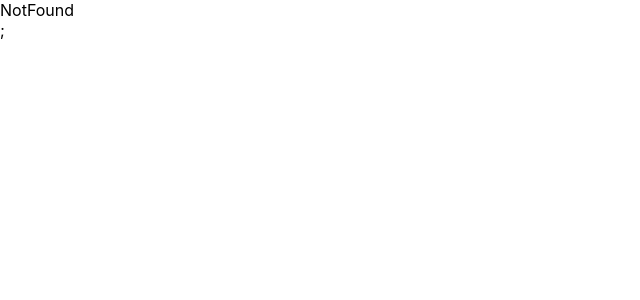
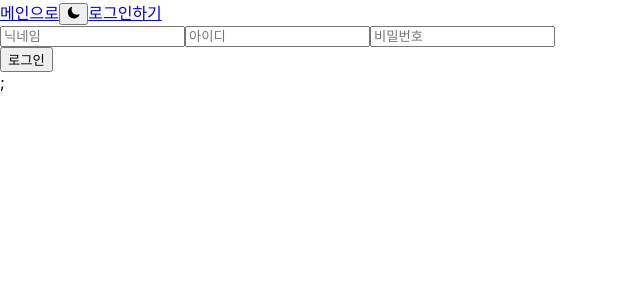
Before and after one commit to kyoungjooo/board, a React (Create React App) app in the folder board-project/: page /login in a window 1280 px wide. Before the commit this address had no page. Shown: the top 300 px of the page, without its empty margins (0-640 px from the left). Built offline with nearby package versions, Linux system fonts and the light colour scheme.

Commit message:
feat : dark mode context

```diff
--- a/board-project/package.json
+++ b/board-project/package.json
@@ -8,6 +8,7 @@
     "@testing-library/user-event": "^13.5.0",
     "react": "^18.3.1",
     "react-dom": "^18.3.1",
+    "react-icons": "^5.3.0",
     "react-router-dom": "^6.28.0",
     "react-scripts": "5.0.1",
     "web-vitals": "^2.1.4"
--- a/board-project/src/components/nav.jsx
+++ b/board-project/src/components/nav.jsx
@@ -1,12 +1,22 @@
 import { Link, Outlet } from "react-router-dom";
+import { useDarkMode } from "../context/darkModeContext";
+import { IoMoon } from "react-icons/io5";
+import { MdWbSunny } from "react-icons/md";
 
 const Nav = () => {
+  const { isDarkMode, toggleDarkMode } = useDarkMode();
   return (
     <>
       <div>
         <Link to="/">메인으로</Link>
-        <Outlet />
+        {/* 로그인이 돼있으면 유저 프로필 버튼 보여주기 */}
+        <button onClick={toggleDarkMode}>
+          {!isDarkMode && <IoMoon />}
+          {isDarkMode && <MdWbSunny />}
+        </button>
+        <Link to="login">로그인하기</Link>
       </div>
+      <Outlet />
     </>
   );
 };
--- /dev/null
+++ b/board-project/src/context/darkModeContext.jsx
@@ -0,0 +1,25 @@
+import { createContext, useContext, useState } from "react";
+
+const DarkModeContext = createContext();
+
+export const DarkModeProvider = ({ children }) => {
+  const [isDarkMode, setDarkMode] = useState(false);
+  const toggleDarkMode = () => {
+    setDarkMode(!isDarkMode);
+    updateDarkMode(!isDarkMode);
+  };
+  return (
+    <DarkModeContext.Provider value={{ isDarkMode, toggleDarkMode }}>
+      {children}
+    </DarkModeContext.Provider>
+  );
+};
+
+const updateDarkMode = (isDarkMode) => {
+  if (isDarkMode) {
+    document.documentElement.classList.add("dark");
+  } else {
+    document.documentElement.classList.remove("dark");
+  }
+};
+export const useDarkMode = () => useContext(DarkModeContext);
--- a/board-project/src/index.js
+++ b/board-project/src/index.js
@@ -3,12 +3,13 @@ import ReactDOM from "react-dom/client";
 import "./index.css";
 import App from "./App";
 import reportWebVitals from "./reportWebVitals";
+import { DarkModeProvider } from "./context/darkModeContext";
 
 const root = ReactDOM.createRoot(document.getElementById("root"));
 root.render(
-  <React.StrictMode>
+  <DarkModeProvider>
     <App />
-  </React.StrictMode>
+  </DarkModeProvider>
 );
 
 // If you want to start measuring performance in your app, pass a function
--- a/board-project/src/pages/home/posts.jsx
+++ b/board-project/src/pages/home/posts.jsx
@@ -1,6 +1,5 @@
 import { useEffect, useState } from "react";
 import Post from "./post";
-import { data } from "@remix-run/router";
 
 const Posts = () => {
   const [posts, setPosts] = useState([]);
--- a/board-project/src/pages/login.jsx
+++ b/board-project/src/pages/login.jsx
@@ -1,8 +1,94 @@
+import { useNavigate } from "react-router-dom";
+import Button from "../components/button";
+import { useEffect, useState } from "react";
+//로그인 버튼을 누르면 로컬에 아이디와 비밀번호를 {userId, userName, password}저장한다.
+
 const Login = () => {
+  const [login, setLogin] = useState({});
+  const navigate = useNavigate();
+  let users = localStorage.getItem("users");
+  useEffect(() => {
+    if (!users) {
+      localStorage.setItem("users", JSON.stringify([]));
+    }
+  }, []);
+
+  const handleSubmit = (e) => {
+    e.preventDefault();
+    users = JSON.parse(users);
+    for (const user of users) {
+      //입력한 정보가 로컬스토리지 저장된 정보와 모두 일치하다면 로그인!
+      if (
+        login.userName === user.userName &&
+        login.userId === user.userId &&
+        login.password === user.password
+      ) {
+        resetInput();
+        return navigate("/");
+      }
+      //아이디 혹은 닉네임이 기존에 있는데 패스워드가 틀렸을 때
+      if (
+        login.userName === user.userName ||
+        login.userId === user.userId ||
+        login.password !== user.password
+      ) {
+        return console.log("로그인 정보를 다시 확인해주세요.");
+      }
+    }
+    //새로 등록되는 user은 로그인
+    updateLocalStorage(users);
+    resetInput();
+    navigate("/");
+  };
+  //기존의 아이디들과 비교해서 새로운 아이디면 새로운 아이디가 현재 로그인
+  //기존의 아이디들과 모두 같으면 해당 아이디가 현재 로그인한 아이디
+  const currentLoginUser = () => {};
+
+  const resetInput = () => {
+    setLogin(() => {
+      let copyLogin = { ...login };
+      for (const key in copyLogin) {
+        copyLogin[key] = "";
+      }
+      return copyLogin;
+    });
+  };
+  const updateLocalStorage = (updatedUser) => {
+    updatedUser.push(login);
+    localStorage.setItem("users", JSON.stringify(updatedUser));
+  };
+  const handleUserInput = (e) => {
+    const { name, value } = e.target;
+    setLogin(() => ({ ...login, [name]: value }));
+  };
   return (
-    <>
-      <div>Login </div>
-    </>
+    <form onSubmit={handleSubmit}>
+      <div>
+        <input
+          type="text"
+          placeholder="닉네임"
+          name="userName"
+          value={login.userName}
+          onChange={handleUserInput}
+        ></input>
+        <input
+          type="text"
+          placeholder="아이디"
+          name="userId"
+          value={login.userId}
+          onChange={handleUserInput}
+        ></input>
+        <input
+          type="password"
+          placeholder="비밀번호"
+          name="password"
+          value={login.password}
+          onChange={handleUserInput}
+        />
+      </div>
+      <span className="alert"></span>
+      <Button text="로그인" />
+    </form>
   );
 };
 export default Login;
--- a/board-project/src/routes/router.jsx
+++ b/board-project/src/routes/router.jsx
@@ -5,6 +5,8 @@ import NotFound from "../pages/not-found";
 import PostDetail from "../pages/post-detail";
 import Edit from "../pages/edit";
 import Nav from "../components/nav";
+import User from "../pages/user";
+import Login from "../pages/login";
 
 const router = createBrowserRouter([
   {
@@ -44,6 +46,23 @@ const router = createBrowserRouter([
           </div>
         ),
       },
+      /* protectedRouter로 로그인이 된 상태에서만 경로 이동 가능하도록 설정 */
+      {
+        path: "user",
+        element: (
+          <div>
+            <User />
+          </div>
+        ),
+      },
+      {
+        path: "login",
+        element: (
+          <div>
+            <Login />
+          </div>
+        ),
+      },
     ],
   },
 ]);
```
Also changed, not shown: board-project/src/context/loginContext.jsx (added), 1 other file (tests, documents, lock files or other folders).
